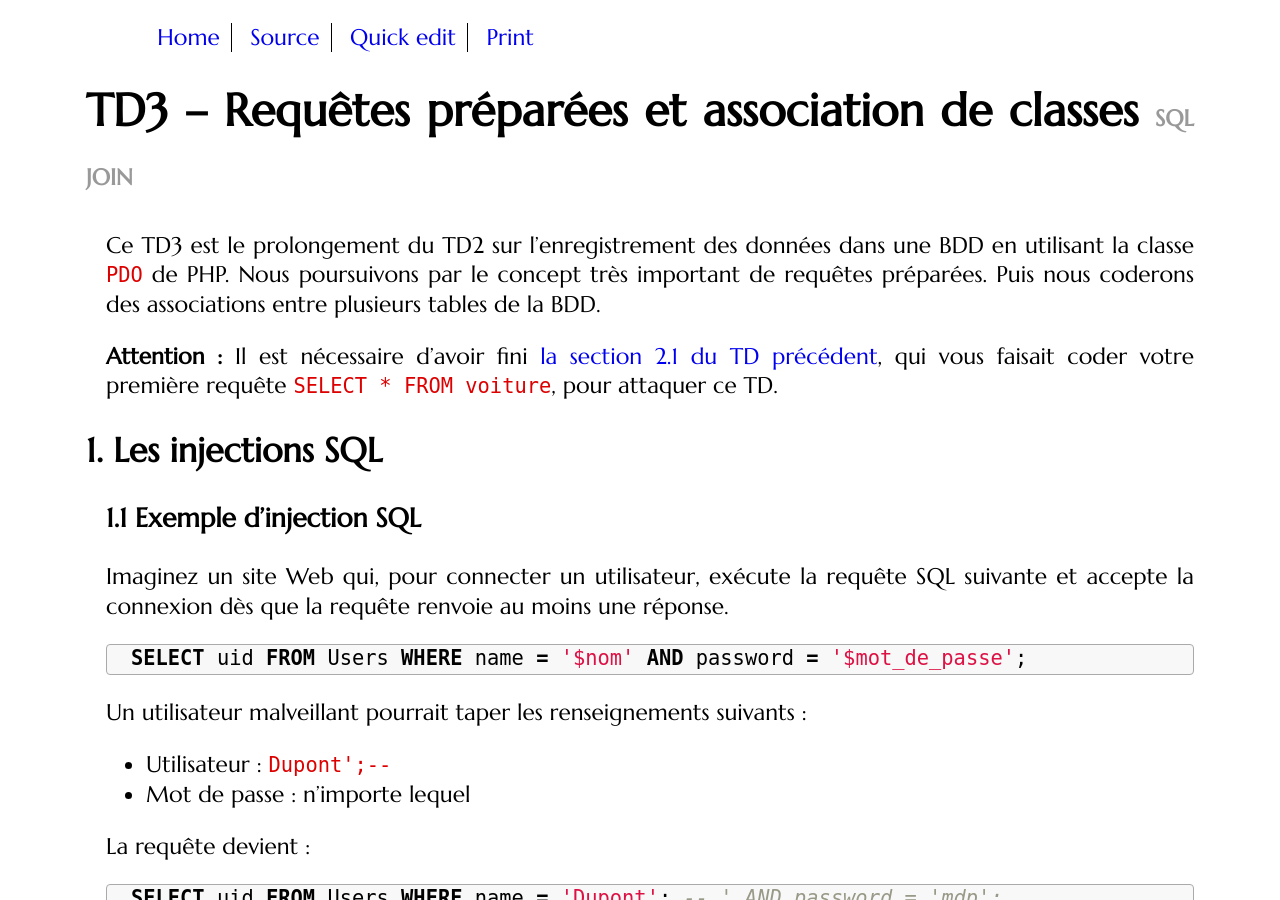
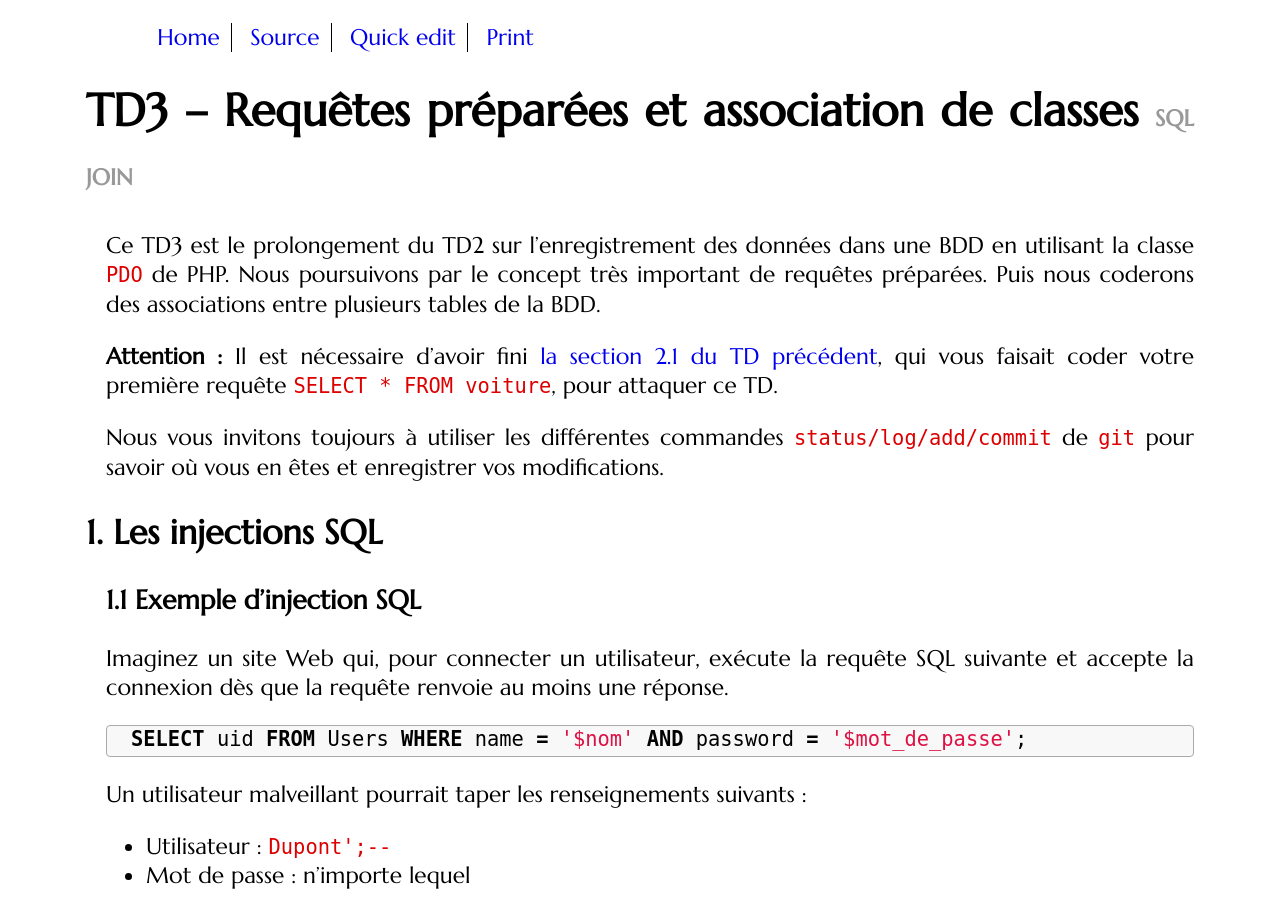
Before and after one commit to romainlebreton/R3.01-DeveloppementWeb, a Jekyll site: the page built from tutorials/tutorial3.md, in a window 1280 px wide and 900 px high. Built offline with Jekyll 4.4.1, drawn with Linux system fonts in a browser that asks for light colours; some web fonts are replaced.

```diff
--- a/tutorials/tutorial3.md
+++ b/tutorials/tutorial3.md
@@ -35,6 +35,9 @@ plusieurs tables de la BDD.
   qui vous faisait coder votre première requête `SELECT * FROM voiture`, pour
   attaquer ce TD.
 
+Nous vous invitons toujours à utiliser les différentes commandes
+`status/log/add/commit` de `git` pour savoir où vous en êtes et enregistrer vos
+modifications.
 
 ## Les injections SQL
 
```
Also changed, not shown: index.md (+2 -2 lines), tutorials/tutorial3-en.md (+2 -0 lines).
